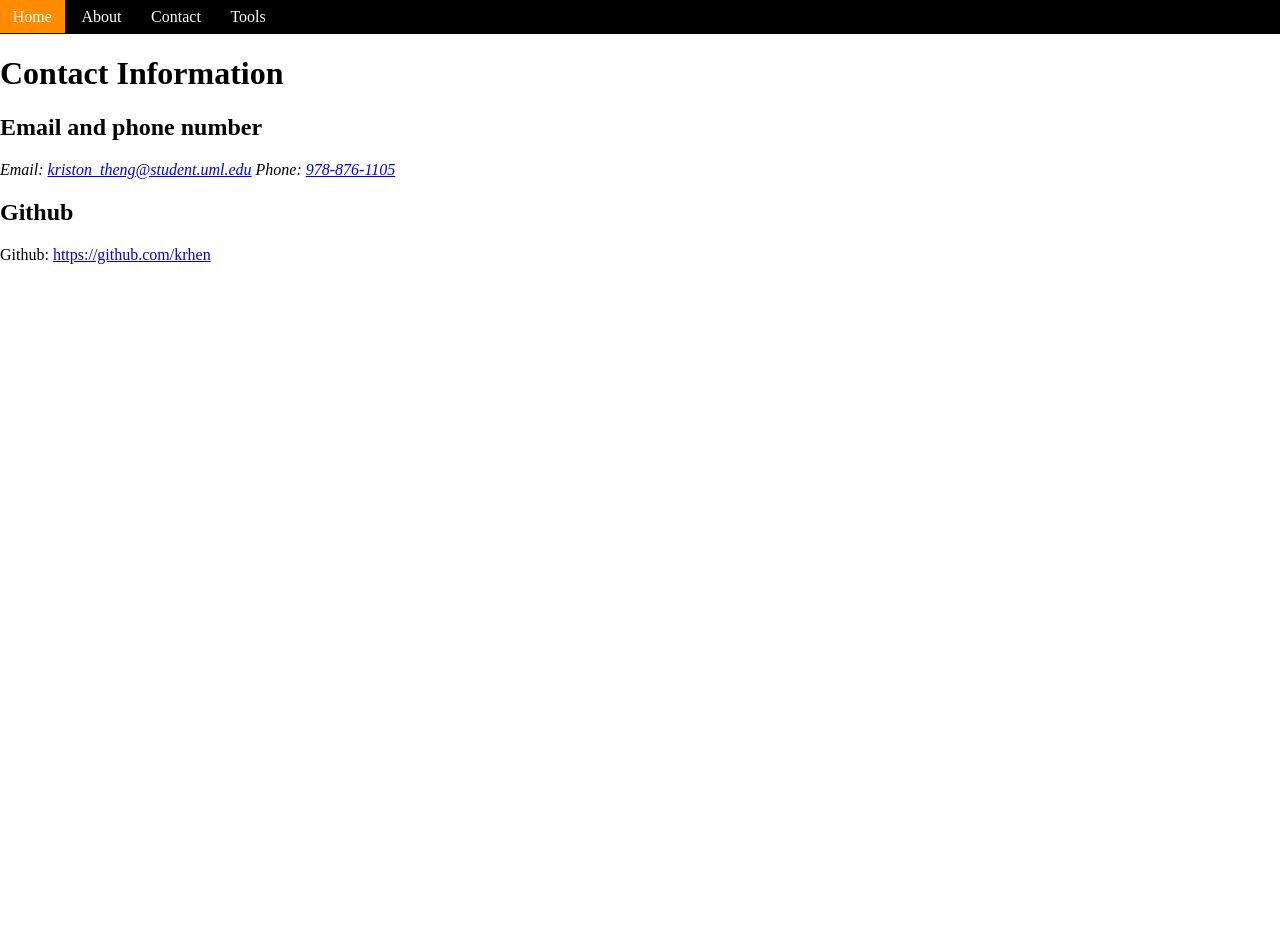
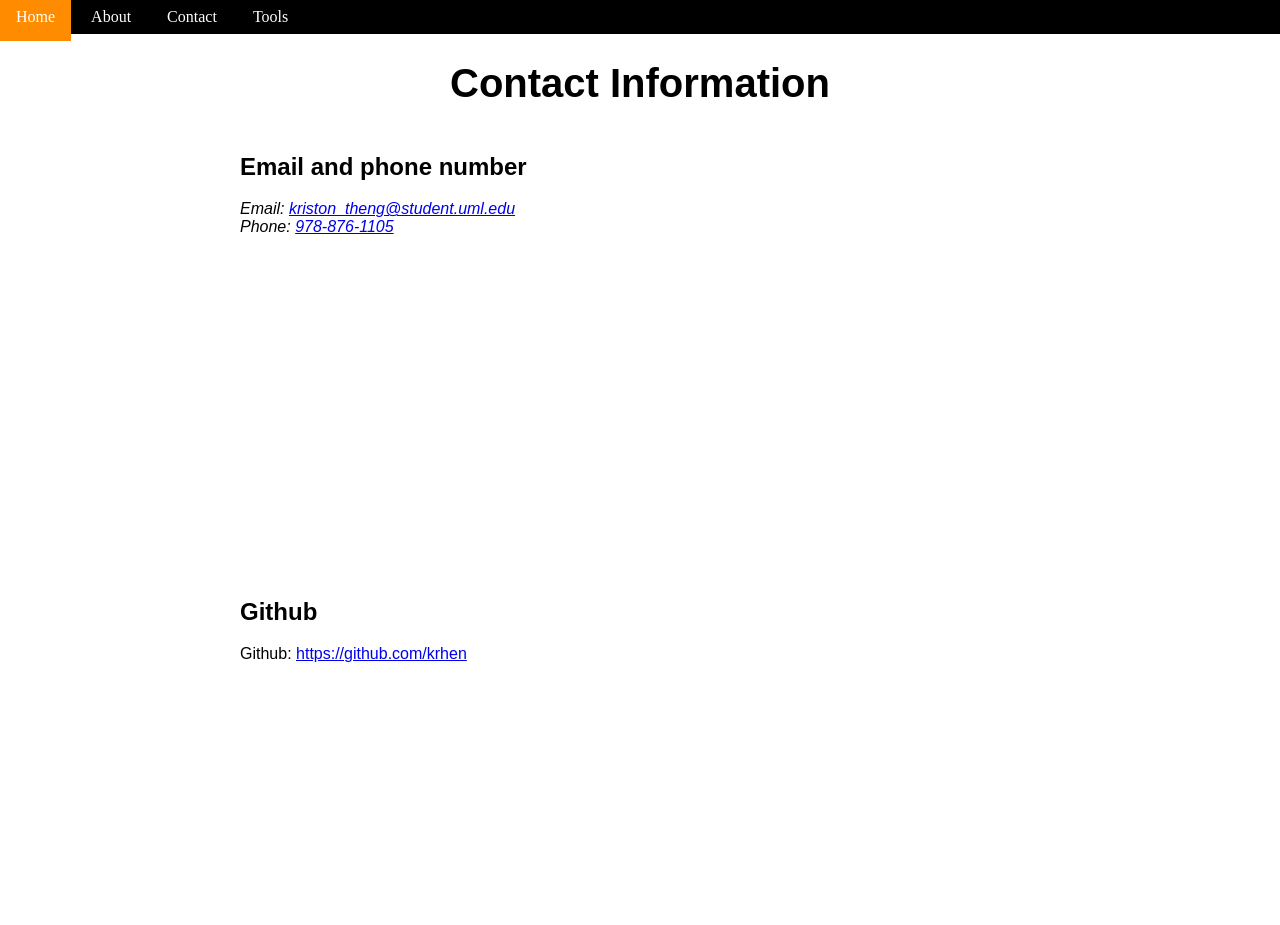
Before and after one commit to krhen/krhen.github.io, a plain HTML site: page src/html/contact.html in a window 1280 px wide. Drawn offline with Linux system fonts and the light colour scheme.

Commit message:
init css

```diff
--- a/src/html/contact.html
+++ b/src/html/contact.html
@@ -4,6 +4,7 @@
 		<meta charset="UTF-8">
 		<title>Kriston Theng</title>
 		<link rel = "stylesheet" href="../stylesheets/main.css">
+		<link rel = "stylesheet" href="../stylesheets/simple-layout.css">
 	</head>
 	<body>
 		<nav>
@@ -20,7 +21,7 @@
 				<h2>Email and phone number</h2>
 				<address>
 					<p>
-						Email: <a href="emailto:kriston_theng@student.uml.edu">kriston_theng@student.uml.edu</a>
+						Email: <a href="emailto:kriston_theng@student.uml.edu">kriston_theng@student.uml.edu</a> <br>
 						Phone: <a href="tel:978-876-1105">978-876-1105</a>
 					</p>
 				</address>
--- a/src/stylesheets/index.css
+++ b/src/stylesheets/index.css
@@ -1,5 +1,5 @@
 main {
-	background-color: dimgrey;
+	background-image: linear-gradient(to right, grey, purple);
 	display: flex;
 	justify-content: center;
 	align-items: center;
@@ -9,9 +9,11 @@ main {
 h1 {
 	text-align: center;
 	font-size: 5rem;
+	color: whitesmoke;
 }
 
 p {
 	font-size: 3rem;
 	text-align: center;
+	color: whitesmoke;
 }
--- a/src/stylesheets/main.css
+++ b/src/stylesheets/main.css
@@ -6,14 +6,14 @@ html {
 nav {
 	background-color: black;
 	border-color: black;
-	padding: 1vh 1vw 1vh 0rem;
+	padding: 1vh 1vw 1vh 0vw;
 }
 
 nav  a {
 	color: white;
 	text-decoration: none;
 	text-align: center;
-	padding: 1vh 1vw;
+	padding: 1rem 1rem;
 }
 
 
@@ -33,3 +33,7 @@ body {
 main {
 	height: 99vh;
 }
+
+h1, h2, p {
+	font-family: Sans-Serif;
+}
--- /dev/null
+++ b/src/stylesheets/simple-layout.css
@@ -0,0 +1,24 @@
+h1 {
+	display: flex;
+	justify-content: center;
+	align-items: center;
+	flex-direction: column;
+	font-size: 2.5rem;
+}
+
+main {
+	display: grid;
+	grid-template-columns: 50rem;
+	justify-content: center;
+	gap: 5rem;
+}
+
+
+
+h2 {
+	text-align: left;
+}
+
+p {
+	text-align: left;
+}
--- /dev/null
+++ b/src/stylesheets/simple-layout.css.css
@@ -0,0 +1,24 @@
+h1 {
+	display: flex;
+	justify-content: center;
+	align-items: center;
+	flex-direction: column;
+	font-size: 2.5rem;
+}
+
+main {
+	display: grid;
+	grid-template-columns: 50rem;
+	justify-content: center;
+	gap: 5rem;
+}
+
+
+
+h2 {
+	text-align: left;
+}
+
+p {
+	text-align: left;
+}
```
Also changed, not shown: src/html/about.html (+1 -0 lines), src/html/tools.html (+1 -0 lines).
